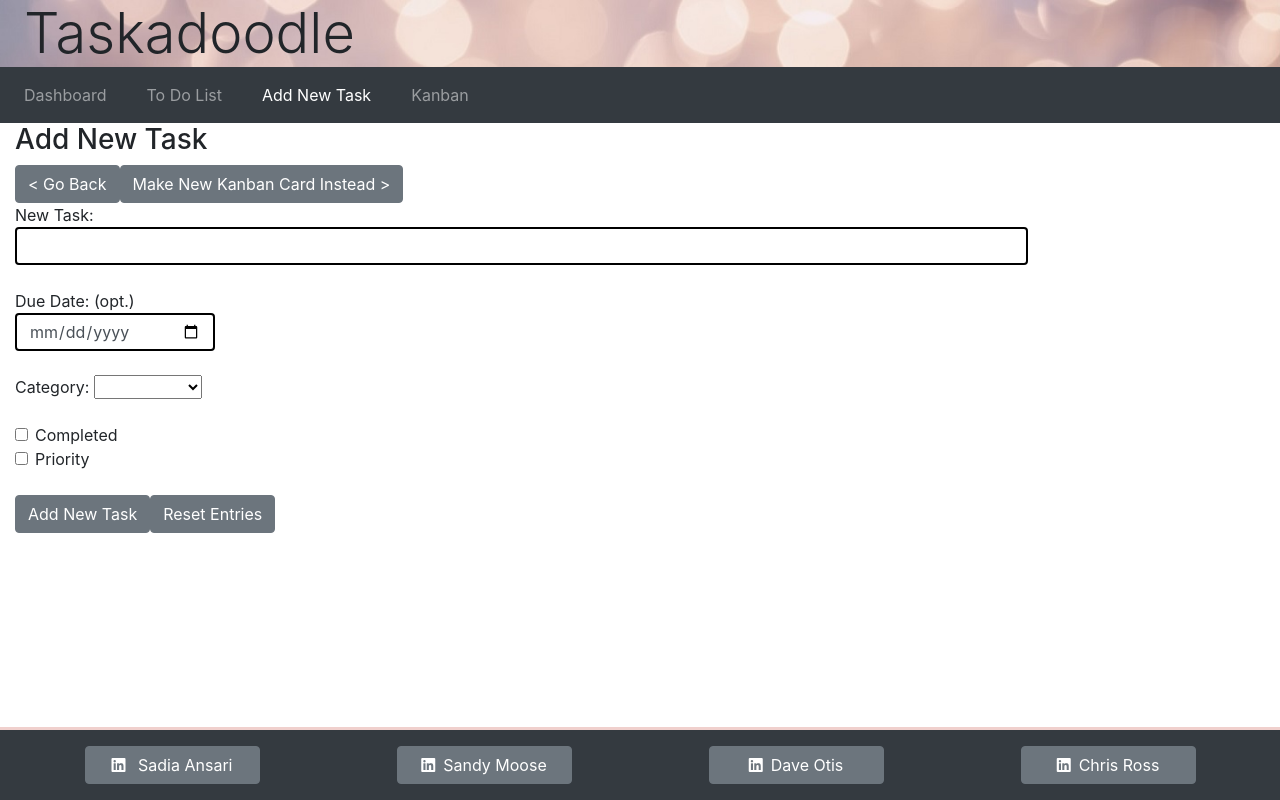
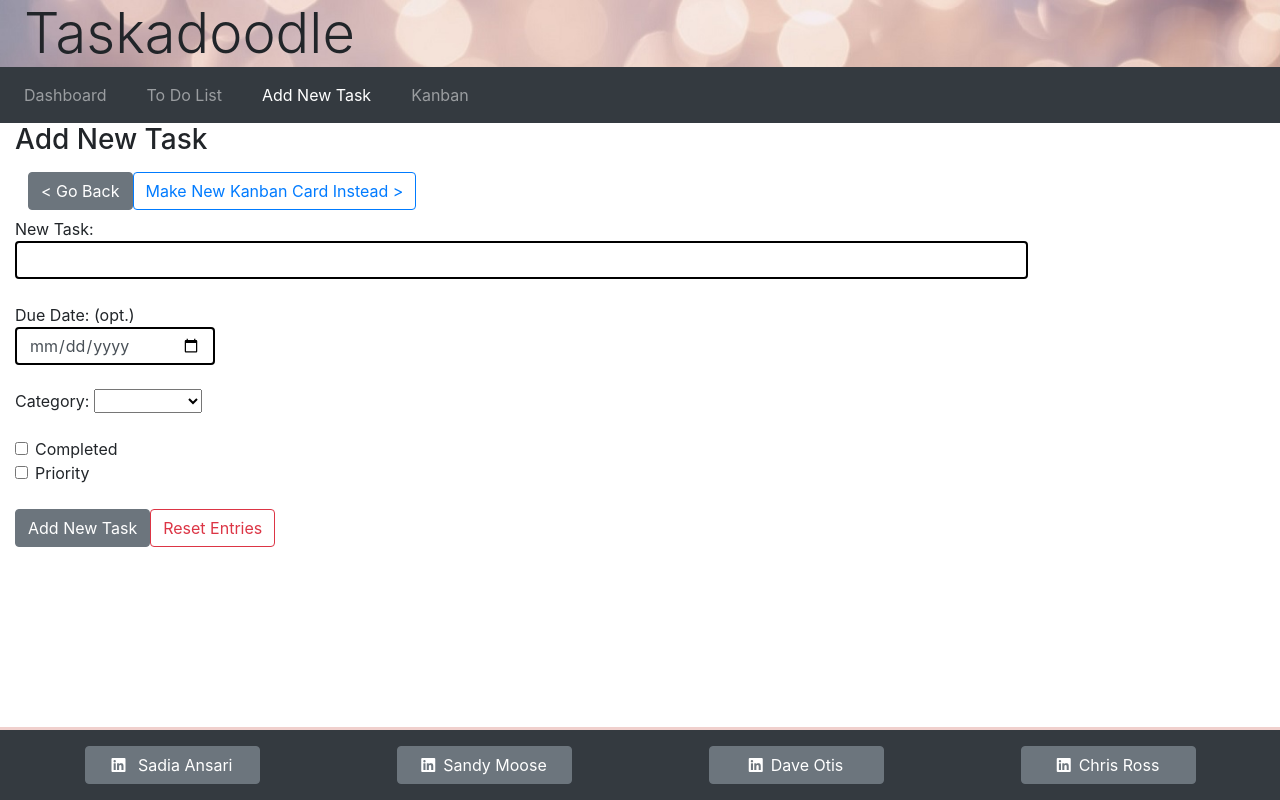
Before and after one commit to vtchris/rocp2_tasks, an Angular app in the folder client/: page /newtodo in a window 1280 px wide. Built offline with nearby package versions, Linux system fonts and the light colour scheme.

Commit message:
added different colors for the reset and going to kanban board

```diff
--- a/client/src/app/new-task/new-task.component.html
+++ b/client/src/app/new-task/new-task.component.html
@@ -1,8 +1,10 @@
 
 <div class="container-fluid">
     <h3>Add New Task</h3>
-    <button class="btn btn-secondary" (click)="goBack()">&lt; Go Back</button>
-    <button class="btn btn-secondary" routerLink="/newkanban">Make New Kanban Card Instead &gt;</button>
+    <div class="btn toolbar">
+        <button class="btn btn-secondary" (click)="goBack()">&lt; Go Back</button>
+        <button class="btn btn-outline-primary" routerLink="/newkanban">Make New Kanban Card Instead &gt;</button>
+    </div>
     <form class="form-group">
         <div class="form-group">
             <label>New Task:
@@ -40,7 +42,7 @@
                 (click)="add(taskTodo.value, category.value, dueDate.value, completed.checked, priority.checked); taskTodo.value=''; category.value='';dueDate.value='';">
                 Add New Task
             </button>
-            <button class="btn btn-secondary"
+            <button class="btn btn-outline-danger"
                 (click)="reset()">
                 Reset Entries
             </button>
```
Also changed, not shown: client/src/app/new-task/new-task.component.css (line endings or trailing spaces).
